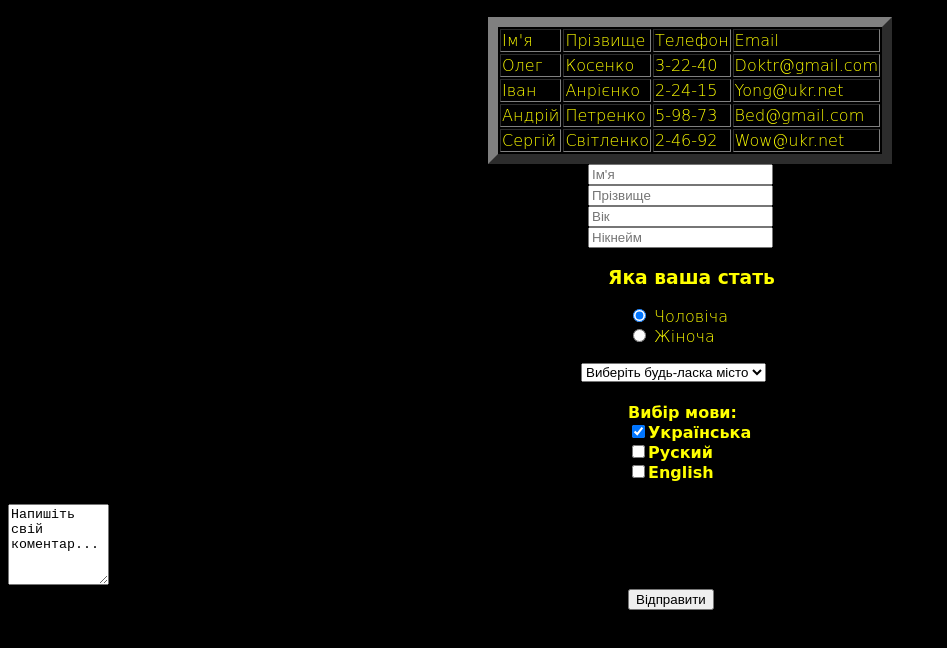
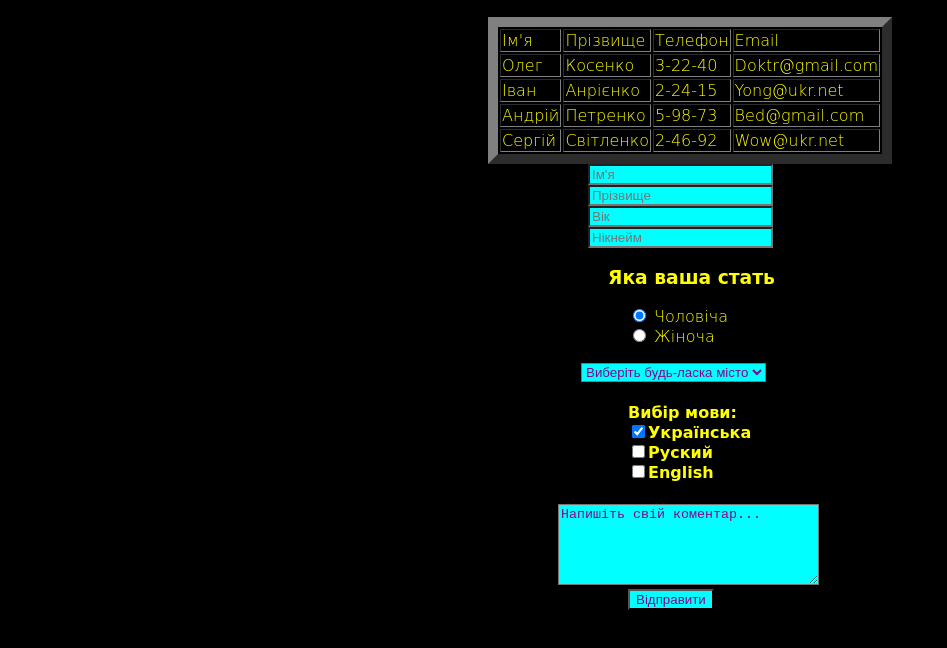
Before and after one commit to OleksandrZarytskyi/Homework-2, a plain HTML site: page index.html in a window 1280 px wide. Shown: the part 112-760 px from the top of the page, without its empty margins (0-947 px from the left). Drawn offline with Linux system fonts and the light colour scheme.

Commit message:
css finish

```diff
--- a/index.html
+++ b/index.html
@@ -17,7 +17,7 @@
             }
 
             h2 {
-                position: relative;
+                position:relative;
                 left: 620px;
             }
 
@@ -54,6 +54,16 @@
             #pon {
                 position: relative;
                 left: 620px;
+            }
+
+            #gop {
+                position: relative;
+                left: 550px;
+            }
+
+            .id {
+                background-color: aqua;
+                color: darkmagenta
             }
 
         </style>
@@ -95,10 +105,10 @@
                 <td>Wow@ukr.net</td>
             </tr>
         </table>
-        <input id="poq" type="text" placeholder="Ім'я" /><br>
-        <input id="poq" type="text" placeholder="Прізвище" /><br>
-        <input id="poq" type="text" placeholder="Вік" /><br>
-        <input id="poq" type="text" placeholder="Нікнейм" /><br>
+        <input id="poq" class="id" type="text" placeholder="Ім'я" /><br>
+        <input id="poq" class="id" type="text" placeholder="Прізвище" /><br>
+        <input id="poq" class="id" type="text" placeholder="Вік" /><br>
+        <input id="poq" class="id" type="text" placeholder="Нікнейм" /><br>
         <h3>Яка ваша стать</h3>
         <p id="ip"><input type="radio" name="stat" id="mail" checked>
             <label for="mail">Чоловіча</label><br>
@@ -107,7 +117,7 @@
         </p>
 
         <div id="pos">
-            <select>
+            <select class="id">
                 <option value="town" selected disabled>Виберіть будь-ласка місто</option>
                 <option value="Novogrd">Новоград-Волинський</option>
                 <option value="Zytomyr">Житомир</option>
@@ -117,12 +127,12 @@
             </select>
         </div>
         <h4>Вибір мови:<br>
-            <input type="checkbox" name="stop" id="ua" checked /><label for="ua">Українська</label><br>
+            <input type="checkbox" name="stop" id="ua" checked/><label for="ua">Українська</label><br>
             <input type="checkbox" name="stop" id="ru" /><label for="ru">Руский</label><br>
             <input type="checkbox" name="stop" id="en" /><label for="en">English</label><br>
         </h4>
-        <textarea rows="5" cols="10">Напишіть свій коментар...</textarea><br>
-        <button id="pon">Відправити</button>
+        <textarea rows="5" cols="30" id="gop" class="id">Напишіть свій коментар...</textarea><br>
+        <button id="pon" class="id">Відправити</button>
 
     </body>
 
```
